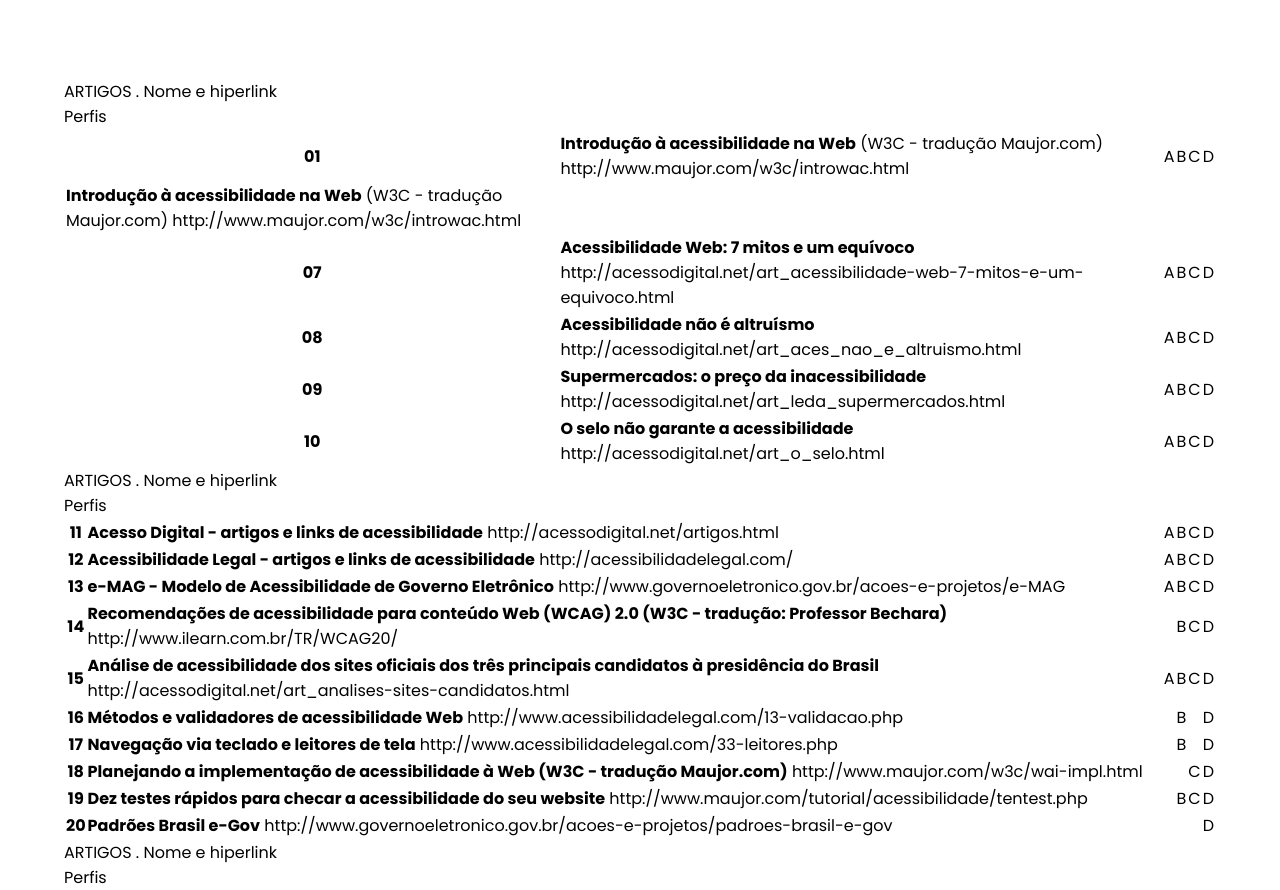
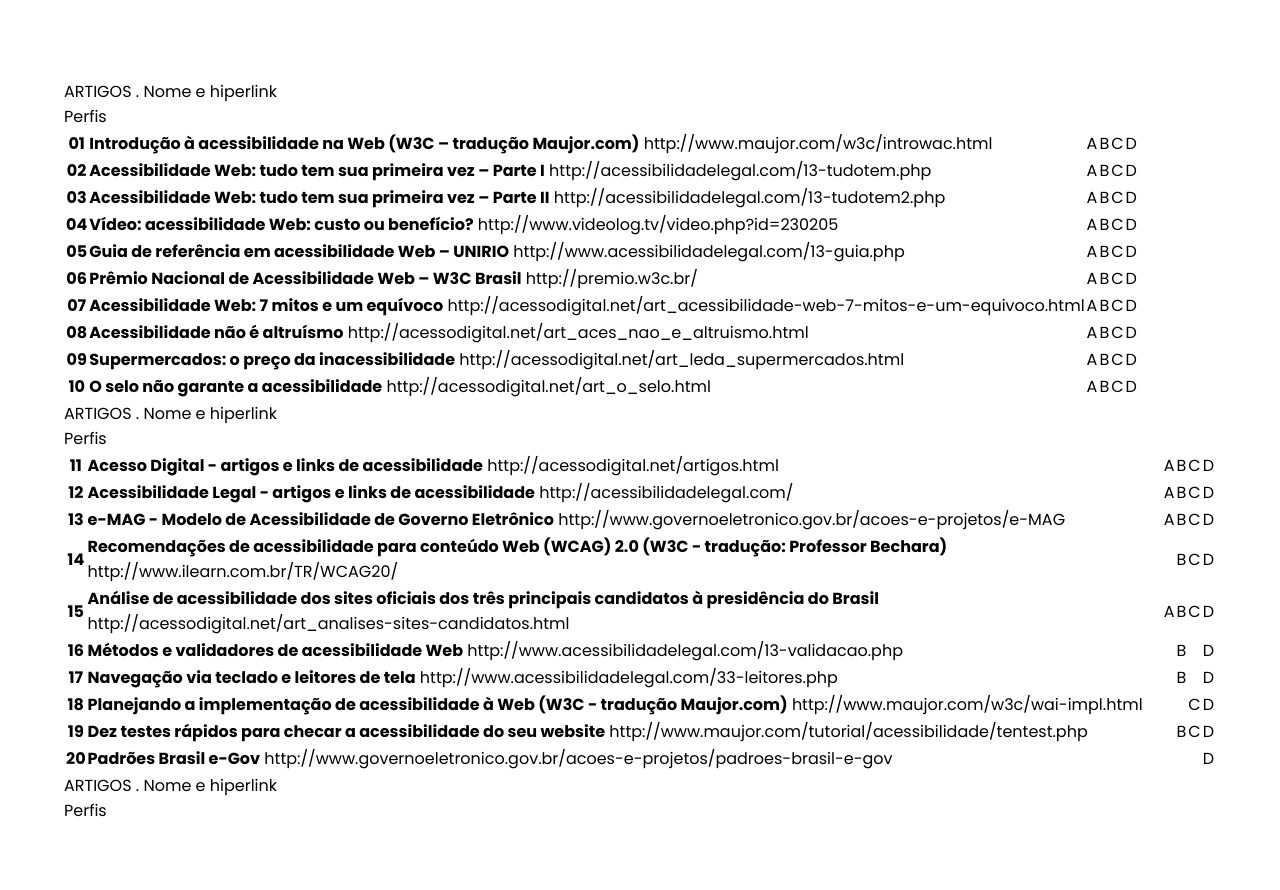
Before and after one commit to Emerson-FullStackSenacPenha/acessibilidade_na_web, a plain HTML site: page index.html in a window 1280 px wide. Shown: the part 2080-2970 px from the top of the page. After the commit the page ends 2903 px from the top, so only its background shows below. Drawn offline with Linux system fonts and the light colour scheme.

Commit message:
conteudo de tabelas

```diff
--- a/index.html
+++ b/index.html
@@ -115,16 +115,56 @@
 
                     <tr>
                         <th>01</th>
-                        <td><b>Introdução à acessibilidade na Web</b> (W3C - tradução Maujor.com)
+                        <td><b>Introdução à acessibilidade na Web (W3C – tradução Maujor.com)</b>
                             http://www.maujor.com/w3c/introwac.html</td>
                         <td>A</td>
                         <td>B</td>
                         <td>C</td>
                         <td>D</td>
                     </tr>
-
                     <tr>
-                        <td><b>Introdução à acessibilidade na Web</b> (W3C - tradução Maujor.com) http://www.maujor.com/w3c/introwac.html</td>
+                        <th>02</th>
+                        <td><b>Acessibilidade Web: tudo tem sua primeira vez – Parte I</b>
+                            http://acessibilidadelegal.com/13-tudotem.php</td>
+                        <td>A</td>
+                        <td>B</td>
+                        <td>C</td>
+                        <td>D</td>
+                    </tr>
+                    <tr>
+                        <th>03</th>
+                        <td><b>Acessibilidade Web: tudo tem sua primeira vez – Parte II</b>
+                            http://acessibilidadelegal.com/13-tudotem2.php</td>
+                        <td>A</td>
+                        <td>B</td>
+                        <td>C</td>
+                        <td>D</td>
+                    </tr>
+                    <tr>
+                        <th>04</th>
+                        <td><b>Vídeo: acessibilidade Web: custo ou benefício?</b>
+                            http://www.videolog.tv/video.php?id=230205</td>
+                        <td>A</td>
+                        <td>B</td>
+                        <td>C</td>
+                        <td>D</td>
+                    </tr>
+                    <tr>
+                        <th>05</th>
+                        <td><b>Guia de referência em acessibilidade Web – UNIRIO</b>
+                            http://www.acessibilidadelegal.com/13-guia.php</td>
+                        <td>A</td>
+                        <td>B</td>
+                        <td>C</td>
+                        <td>D</td>
+                    </tr>
+                    <tr>
+                        <th>06</th>
+                        <td><b>Prêmio Nacional de Acessibilidade Web – W3C Brasil</b> http://premio.w3c.br/</td>
+                        <td>A</td>
+                        <td>B</td>
+                        <td>C</td>
+                        <td>D</td>
                     </tr>
                     <tr>
                         <th>07</th>
@@ -161,6 +201,9 @@
                         <td>C</td>
                         <td>D</td>
                     </tr>
+
+
+
 
 
                 </table>
@@ -261,7 +304,6 @@
                         <td>D</td>
                     </tr>
 
-
                 </table>
 
                 <table class="tabela3">
```
